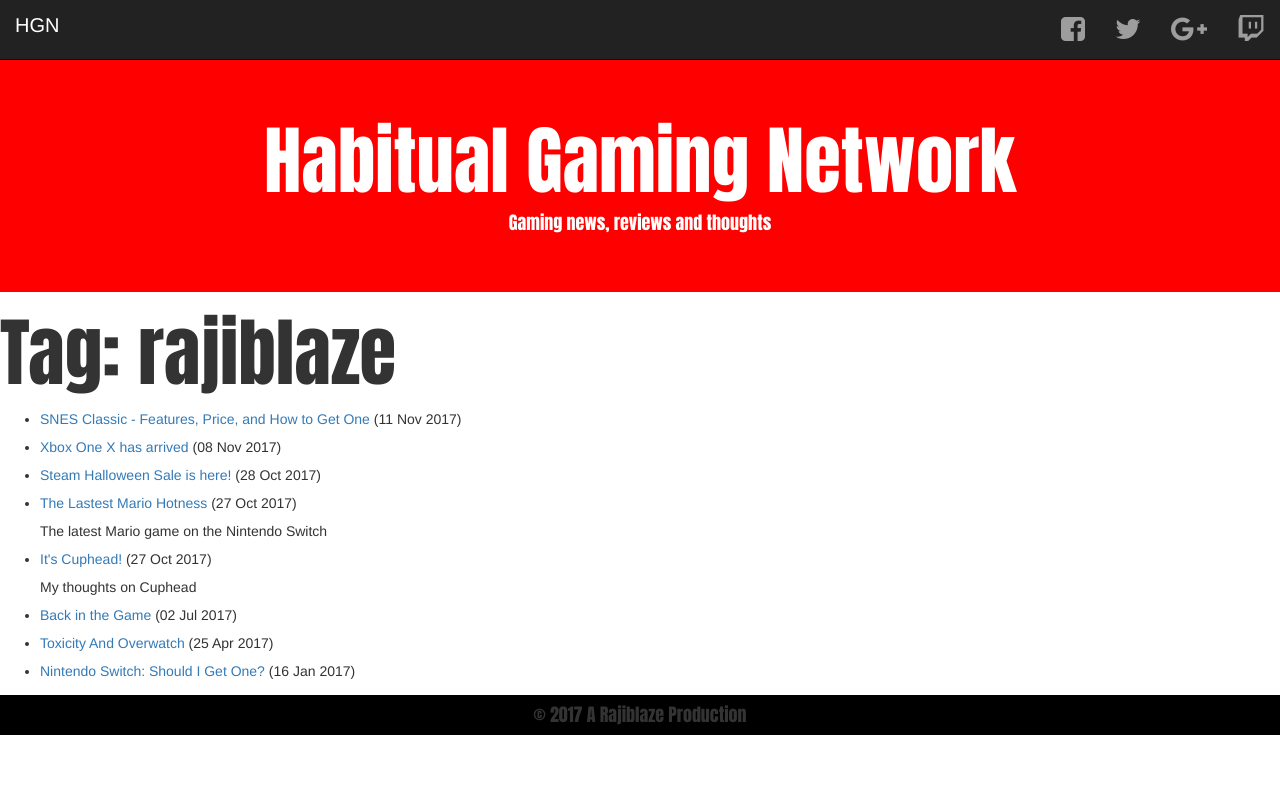
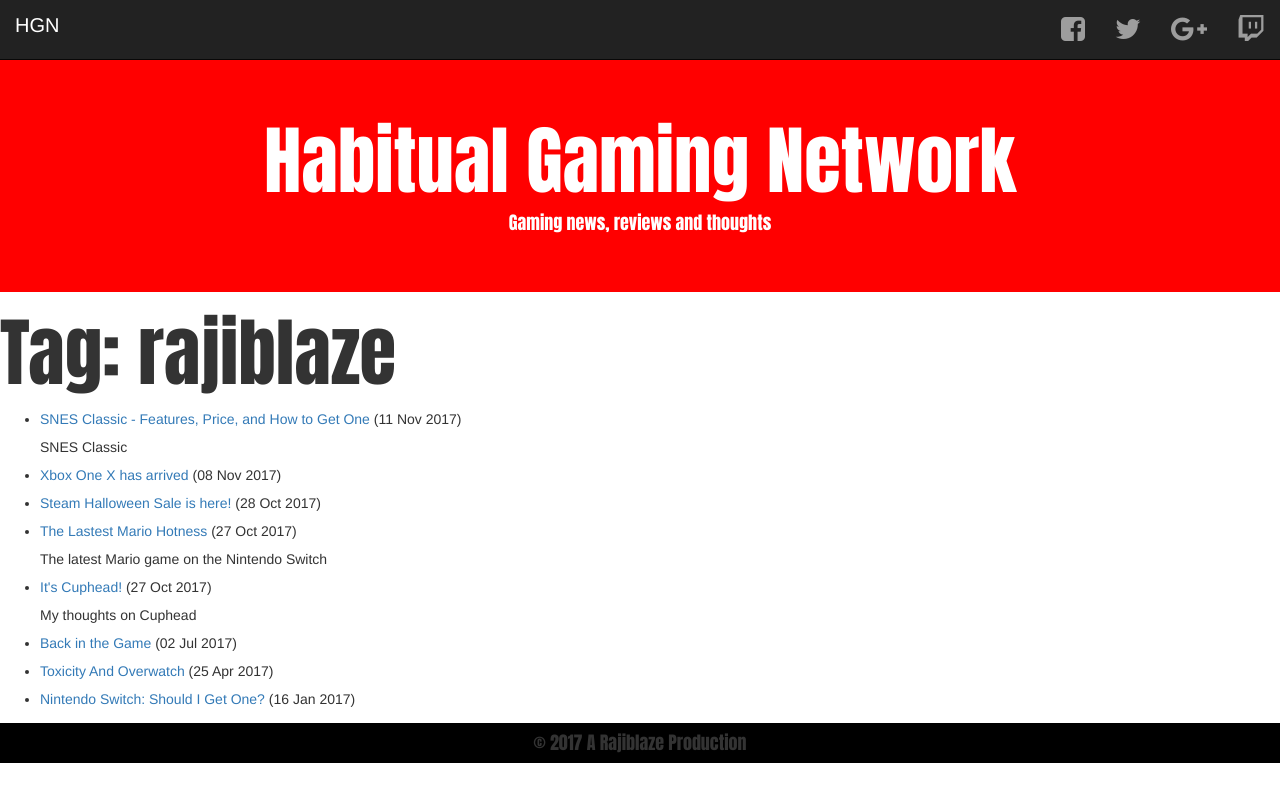
Before and after one commit to habitualgamer/habitualgamer.github.io, a Jekyll site: the page built from tag/rajiblaze.md, in a window 1280 px wide. Shown: the top 802 px of the page. Built offline with Jekyll 4.4.1, drawn with Linux system fonts in a browser that asks for light colours; nearby versions of some CDN libraries.

Commit message:
Update 2017-11-11-SNES Classic.html

```diff
--- a/_posts/2017-11-11-SNES Classic.html
+++ b/_posts/2017-11-11-SNES Classic.html
@@ -4,6 +4,7 @@
 excert_separator: <!--more-->
 title: SNES Classic - Features, Price, and How to Get One
 tags: snes classic rajiblaze
+description: SNES Classic
 ---
 
 <p>
```
